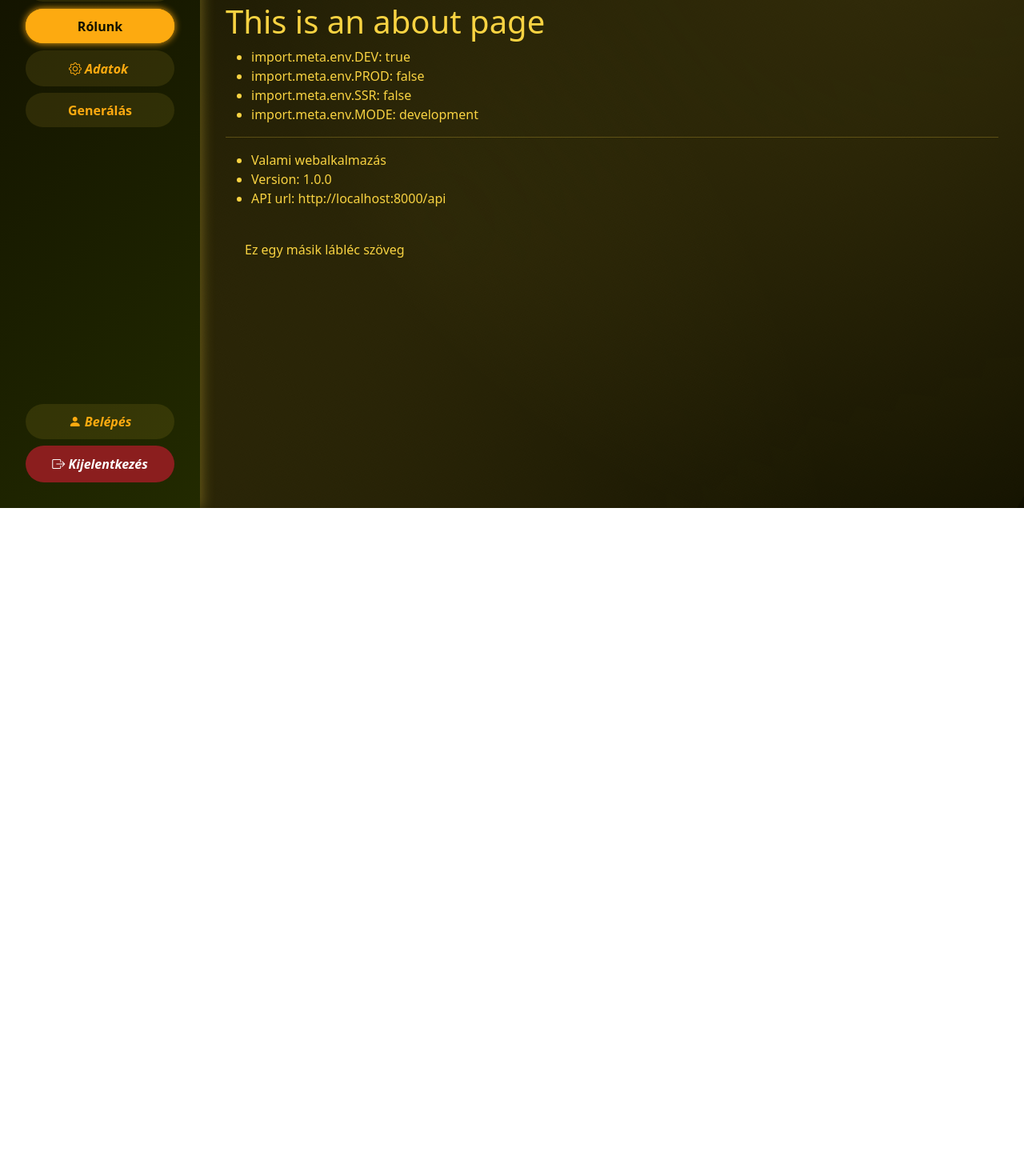
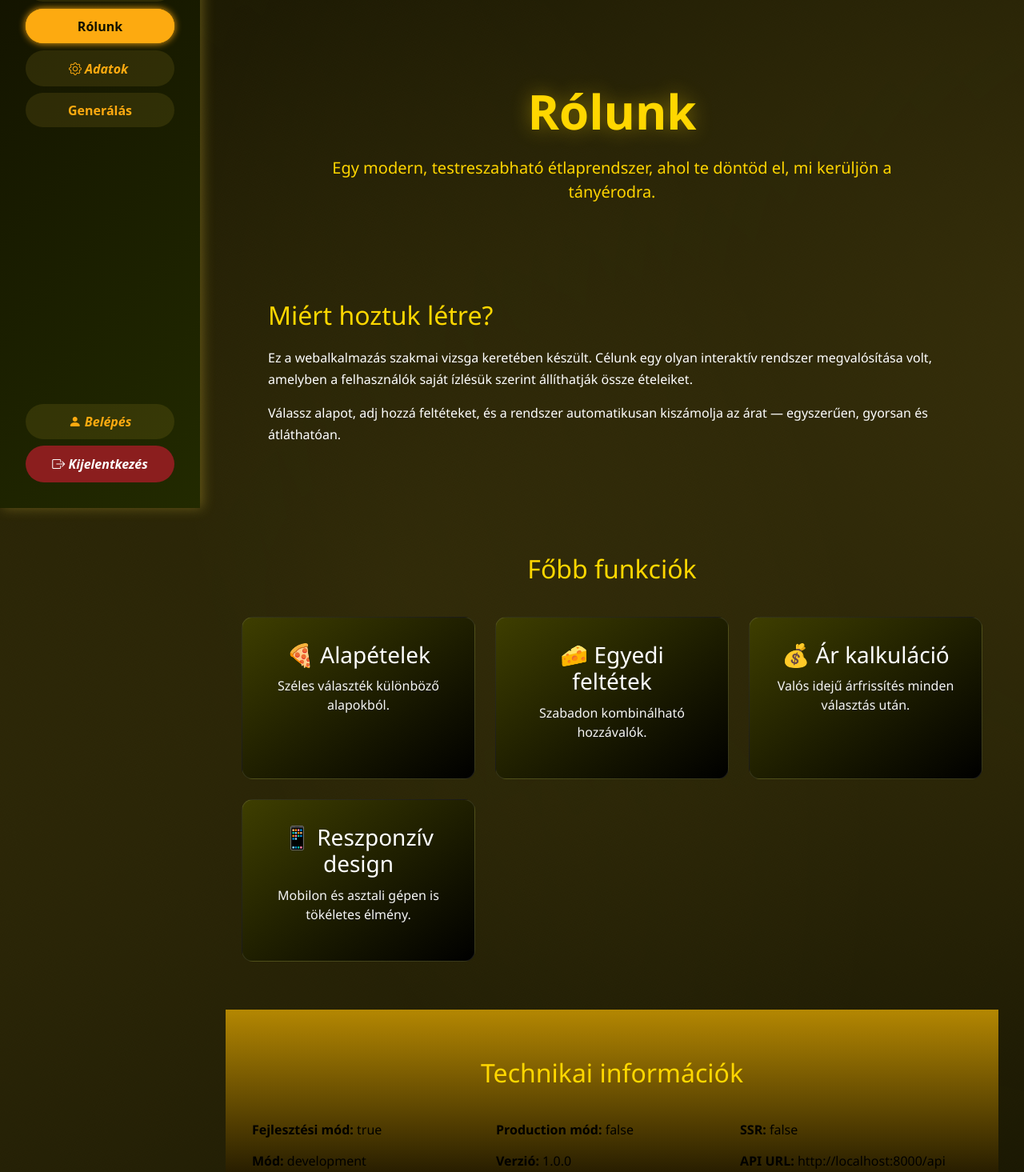
Before and after one commit to ngyptrk/etlaptervezo, a Vue app in the folder client/: page /about in a window 1280 px wide. Shown: the part 165-1630 px from the top of the page at 80% size. Before the commit the page ends 800 px from the top, so only its background shows below. Built offline with nearby package versions, Linux system fonts and the light colour scheme.

Commit message:
aboutus kész

```diff
--- a/client/src/views/AboutView.vue
+++ b/client/src/views/AboutView.vue
@@ -1,28 +1,79 @@
 <template>
-  <div>
 
-    <div class="about">
-      <h1>This is an about page</h1>
-      <ul>
-        <li>import.meta.env.DEV: {{ dev }}</li>
-        <li>import.meta.env.PROD: {{ prod }}</li>
-        <li>import.meta.env.SSR: {{ ssr }}</li>
-        <li>import.meta.env.MODE: {{ mode }}</li>
-      </ul>
-      <hr>
-      <ul>
-        <li>{{ title }}</li>
-        <li>Version: {{ ver }}</li>
-        <li>API url: {{ apiUrl }}</li>
+  <div class="about-page">
 
-      </ul>
-    </div>
+    <!-- HERO SECTION -->
+    <section class="hero">
+      <h1>Rólunk</h1>
+      <p class="hero-text">
+        Egy modern, testreszabható étlaprendszer, ahol te döntöd el,
+        mi kerüljön a tányérodra.
+      </p>
+    </section>
+
+    <!-- STORY SECTION -->
+    <section class="story">
+      <div class="content">
+        <h2>Miért hoztuk létre?</h2>
+        <p>
+          Ez a webalkalmazás szakmai vizsga keretében készült.
+          Célunk egy olyan interaktív rendszer megvalósítása volt,
+          amelyben a felhasználók saját ízlésük szerint állíthatják
+          össze ételeiket.
+        </p>
+        <p>
+          Válassz alapot, adj hozzá feltéteket, és a rendszer
+          automatikusan kiszámolja az árat — egyszerűen,
+          gyorsan és átláthatóan.
+        </p>
+      </div>
+    </section>
+
+    <!-- FEATURES -->
+    <section class="features">
+      <h2>Főbb funkciók</h2>
+
+      <div class="cards">
+        <div class="card">
+          <h3>🍕 Alapételek</h3>
+          <p>Széles választék különböző alapokból.</p>
+        </div>
+
+        <div class="card">
+          <h3>🧀 Egyedi feltétek</h3>
+          <p>Szabadon kombinálható hozzávalók.</p>
+        </div>
+
+        <div class="card">
+          <h3>💰 Ár kalkuláció</h3>
+          <p>Valós idejű árfrissítés minden választás után.</p>
+        </div>
+
+        <div class="card">
+          <h3>📱 Reszponzív design</h3>
+          <p>Mobilon és asztali gépen is tökéletes élmény.</p>
+        </div>
+      </div>
+    </section>
+
+    <!-- TECH INFO -->
+    <section class="tech">
+      <h2>Technikai információk</h2>
+
+      <div class="tech-grid">
+        <div><strong>Fejlesztési mód:</strong> {{ dev }}</div>
+        <div><strong>Production mód:</strong> {{ prod }}</div>
+        <div><strong>SSR:</strong> {{ ssr }}</div>
+        <div><strong>Mód:</strong> {{ mode }}</div>
+        <div><strong>Verzió:</strong> {{ ver }}</div>
+        <div><strong>API URL:</strong> {{ apiUrl }}</div>
+      </div>
+    </section>
+
   </div>
 </template>
 
-
 <script>
-
 export default {
   data() {
     return {
@@ -38,6 +89,118 @@ export default {
 }
 </script>
 
-<style>
+<style scoped>
+
+.about-page {
+  background: none; /* nincs háttér */
+  color: #000000; /* szöveg fekete lesz, mert sötét háttér már nincs */
+  min-height: 100vh;
+  font-family: 'Segoe UI', sans-serif;
+}
+
+/* HERO */
+.hero {
+  text-align: center;
+  padding: 100px 20px 60px 20px;
+}
+
+.hero h1 {
+  font-size: 60px;
+  font-weight: 800;
+  margin-bottom: 20px;
+  color: #ffd700;
+  text-shadow: 0 0 25px rgba(255, 215, 0, 0.4);
+}
+
+.hero-text {
+  font-size: 20px;
+  color: #ffd500;
+  max-width: 700px;
+  margin: auto;
+}
+
+/* STORY */
+.story {
+  padding: 60px 20px;
+  max-width: 900px;
+  margin: auto;
+}
+
+.story h2 {
+  font-size: 32px;
+  margin-bottom: 20px;
+  color: #ffd700;
+}
+
+.story p {
+  color: #ffffff;
+  line-height: 1.7;
+  margin-bottom: 15px;
+}
+
+/* FEATURES */
+.features {
+  padding: 60px 20px;
+  text-align: center;
+}
+
+.features h2 {
+  font-size: 32px;
+  margin-bottom: 40px;
+  color: #ffd700;
+}
+
+.cards {
+  display: grid;
+  grid-template-columns: repeat(auto-fit, minmax(220px, 1fr));
+  gap: 25px;
+  max-width: 1000px;
+  margin: auto;
+}
+
+.card {
+  background: linear-gradient(145deg, #3e3e00, #000000);
+  padding: 30px;
+  border-radius: 14px;
+  transition: 0.3s ease;
+  cursor: pointer;
+  border: 1px solid rgba(255, 255, 255, 0.1);
+}
+
+.card:hover {
+  transform: translateY(-8px);
+  box-shadow: 0 0 25px rgba(255, 217, 0, 0.3);
+  border: 1px solid rgba(255, 215, 0, 0.5);
+}
+
+.card h3 {
+  margin-bottom: 10px;
+  color: #ffffff;
+}
+
+.card p {
+  color: #f5f5f5;
+}
+
+/* TECH */
+.tech {
+  padding: 60px 20px;
+  background: linear-gradient(180deg, #b48702, #000000);
+}
+
+.tech h2 {
+  text-align: center;
+  margin-bottom: 40px;
+  color: #ffd700;
+}
+
+.tech-grid {
+  display: grid;
+  grid-template-columns: repeat(auto-fit, minmax(250px, 1fr));
+  gap: 15px;
+  max-width: 900px;
+  margin: auto;
+  color: #000000;
+}
 
 </style>
```
Also changed, not shown: 1 other file (tests, documents, lock files or other folders).
